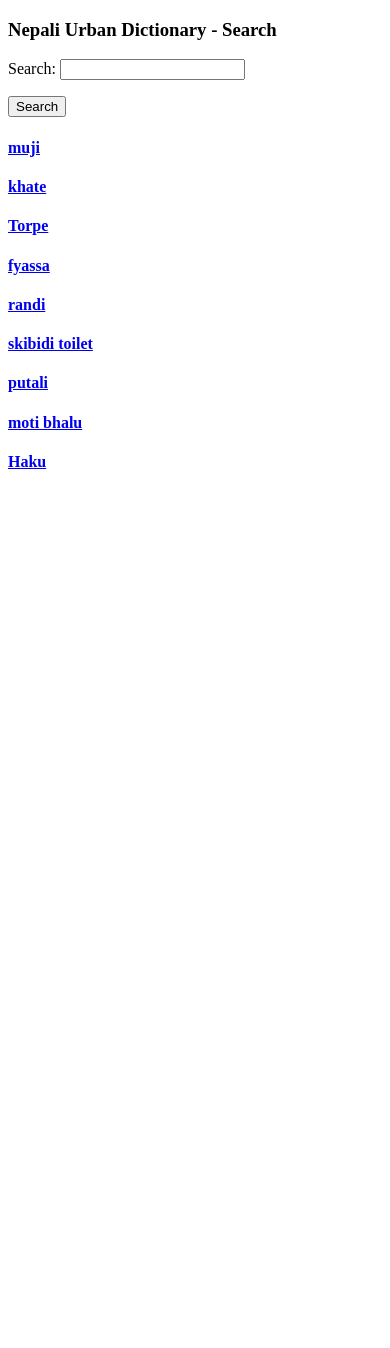
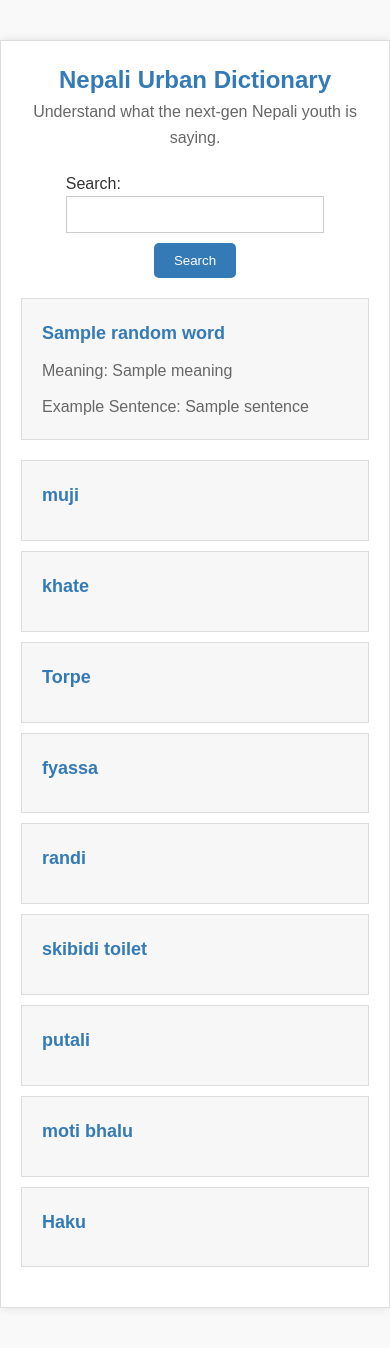
Before and after one commit to pranish-k/Nepalese-Urban-Dictionary, a Django app: template urban/templates/urban/search.html in a window 390 px wide. Before the commit the page ends 469 px from the top, so only its background shows below. Run offline with Django 5.2, Linux system fonts and the light colour scheme; data comes from the database, SQL or seed files in the repository; the template is opened without the code that fills it: values that come from a table or form of the project are taken from there, most other values are stand-ins (such as "Sample title", 1, 10 or a date in 2020).

Commit message:
home page with search. all words page added.

```diff
--- a/urban/static/css/search_style.css
+++ b/urban/static/css/search_style.css
@@ -1,20 +1,135 @@
-/* Random Word Container Styles */
-.random-word-container {
-    background-color: #f4f4f4;
-    padding: 20px;
-    border-radius: 8px;
-    margin-top: 20px;
+
+* {
+  box-sizing: border-box;
+  margin: 0;
+  padding: 0;
 }
 
-.random-word-container .word-title {
-    color: #4CAF50;
-    margin-bottom: 10px;
+body {
+  font-family: Arial, sans-serif;
+  line-height: 1.6;
+  color: #333;
+  background-color: #f9f9f9;
 }
 
-.random-word-container .word-meaning {
-    margin-bottom: 10px;
+.container {
+  max-width: 800px;
+  margin: 40px auto;
+  padding: 20px;
+  background-color: #fff;
+  border: 1px solid #ddd;
+  box-shadow: 0 0 10px rgba(0, 0, 0, 0.1);
 }
 
-.random-word-container .word-sentence {
-    font-style: italic;
+/* Header Styles */
+
+header {
+  text-align: center;
+  margin-bottom: 20px;
 }
+
+#title {
+  font-size: 24px;
+  font-weight: bold;
+  color: #337ab7;
+}
+
+#subtitle {
+  font-size: 16px;
+  color: #666;
+}
+
+/* Search Form Styles */
+
+.search-form {
+  margin-bottom: 20px;
+}
+
+.search-form form {
+  display: flex;
+  flex-direction: column;
+  align-items: center;
+}
+
+.search-form input[type="text"] {
+  width: 100%;
+  padding: 10px;
+  margin-bottom: 10px;
+  border: 1px solid #ccc;
+}
+
+.search-form button[type="submit"] {
+  background-color: #337ab7;
+  color: #fff;
+  padding: 10px 20px;
+  border: none;
+  border-radius: 5px;
+  cursor: pointer;
+}
+
+.search-form button[type="submit"]:hover {
+  background-color: #23527c;
+}
+
+/* Random Word Styles */
+
+.random-word-container {
+  background-color: #f7f7f7;
+  padding: 20px;
+  border: 1px solid #ddd;
+  margin-bottom: 20px;
+}
+
+.word-title {
+  font-size: 18px;
+  font-weight: bold;
+  margin-bottom: 10px;
+}
+
+.word-title a {
+  text-decoration: none;
+  color: #337ab7;
+}
+
+.word-title a:hover {
+  color: #23527c;
+}
+
+.word-meaning {
+  font-size: 16px;
+  color: #666;
+}
+
+.word-sentence {
+  font-size: 16px;
+  color: #666;
+  margin-top: 10px;
+}
+
+/* Search Results Styles */
+
+.search-results {
+  margin-bottom: 20px;
+}
+
+.word-entry {
+  background-color: #f7f7f7;
+  padding: 20px;
+  border: 1px solid #ddd;
+  margin-bottom: 10px;
+}
+
+.word-entry .word-title {
+  font-size: 18px;
+  font-weight: bold;
+  margin-bottom: 10px;
+}
+
+.word-entry .word-title a {
+  text-decoration: none;
+  color: #337ab7;
+}
+
+.word-entry .word-title a:hover {
+  color: #23527c;
+}
--- a/urban/templates/urban/define.html
+++ b/urban/templates/urban/define.html
@@ -5,7 +5,7 @@
 <head>
     <meta charset="UTF-8">
     <meta name="viewport" content="width=device-width, initial-scale=1.0">
-    <link href="{% static 'css/define_style.css' %}" rel="stylesheet" type="text/css">
+    <link href="{% static 'css/define_style.css.css' %}" rel="stylesheet" type="text/css">
     <title>Nepali Urban Dictionary - Define {{ word.title }}</title>
 </head>
 
--- a/urban/templates/urban/search.html
+++ b/urban/templates/urban/search.html
@@ -6,13 +6,14 @@
     <meta charset="UTF-8">
     <meta name="viewport" content="width=device-width, initial-scale=1.0">
     <link href="{% static 'css/search_style.css' %}" rel="stylesheet" type="text/css">
-    <title>Nepali Urban Dictionary - Search</title>
+    <title>Nepali Urban Dictionary</title>
 </head>
 
 <body>
     <div class="container">
         <header>
-            <h3 id="title">Nepali Urban Dictionary - Search</h3>
+            <h3 id="title">Nepali Urban Dictionary</h3>
+            <p id="subtitle">Understand what the next-gen Nepali youth is saying.</p>
         </header>
 
         <div class="search-form">
@@ -22,6 +23,16 @@
                 <button type="submit">Search</button>
             </form>
         </div>
+
+        {% if random_word %}
+        <div class="random-word-container">
+            <h4 class="word-title"><a href="{% url 'define' random_word.title|slugify %}">{{ random_word.title }}</a></h4>
+            <p class="word-meaning">Meaning: {{ random_word.meaning }}</p>
+            {% if random_word.sentence %}
+            <p class="word-sentence">Example Sentence: {{ random_word.sentence }}</p>
+            {% endif %}
+        </div>
+        {% endif %}
 
         {% if words %}
             <div class="search-results">
--- a/urban/urls.py
+++ b/urban/urls.py
@@ -3,8 +3,8 @@ from . import views
 
 urlpatterns = [
 
-    path('', views.index, name='home'),
+    path('', views.search, name='home'),
     path('submit/',views.submit, name='submit'),
-    path('search/', views.search, name='search'),
+    path('allwords/', views.all_words, name='search'),
     path('define/<slug:word_slug>/', views.define, name='define'),
 ]
```
Also changed, not shown: urban/static/css/define_style.css (added, +77 -0 lines), urban/views.py (+15 -5 lines), urban/static/css/Define_style.css (deleted), urban/templates/urban/all_words.html (line endings or trailing spaces).
